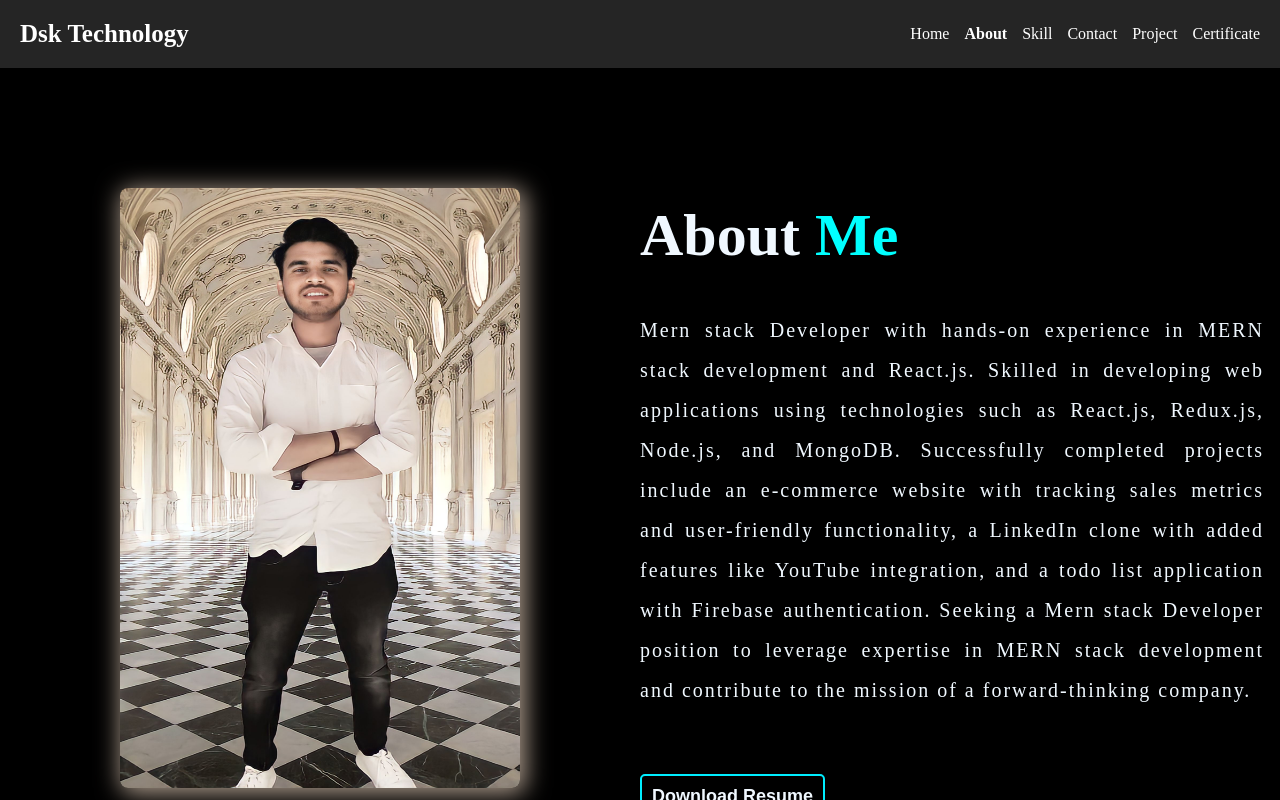
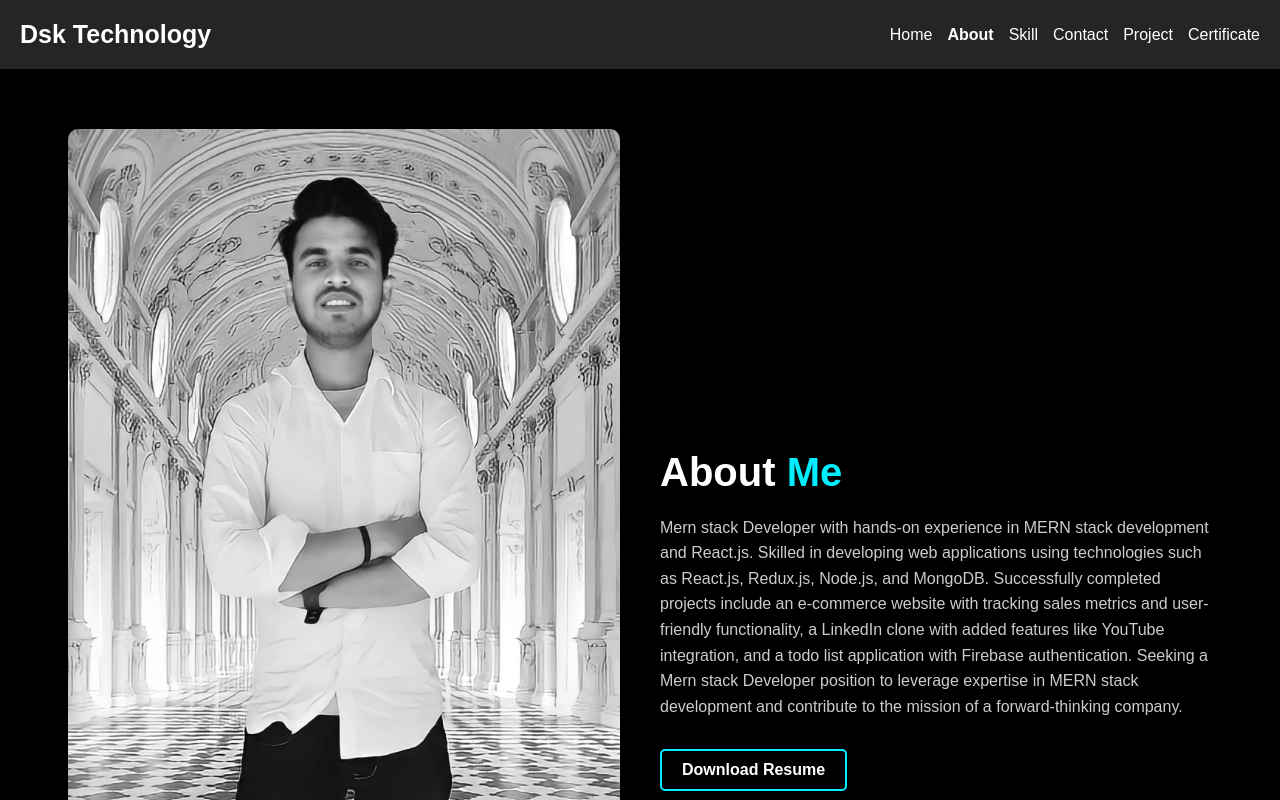
Before and after one commit to Md-TAUSEEF/Portfolio, a React (Vite) app: page /about in a window 1280 px wide. Shown: the top 800 px of the page. Built offline with nearby package versions, Linux system fonts and the light colour scheme.

Commit message:
Update About.css

```diff
--- a/src/Components/Pages/About.css
+++ b/src/Components/Pages/About.css
@@ -1,64 +1,107 @@
-.about_container{
+* {
+    margin: 0;
+    padding: 0;
+    box-sizing: border-box;
+  }
+
+  html, body {
+    width: 100%;
+    overflow-x: hidden;
+    font-family: Arial, sans-serif;
+  }
+
+
+  .about_container {
     display: flex;
+    flex-wrap: wrap;
     align-items: center;
     justify-content: space-between;
-    background-color: black;
+    padding: 40px clamp(1rem, 5vw, 3rem);
+    background-color: #000;
+    color: #fff;
     width: 100%;
-    height: 100%;
+    max-width: 100%;
   }
 
-.about_left img{
-    width: 400px;
-    height: 600px;
-    border-radius: 8px;
-    margin: 120px ;
-   box-shadow:3px 3px 25px 2px rgb(180,162,146);
+  .about_left {
+    flex: 1 1 300px;
+    display: flex;
+    justify-content: center;
+    padding: 20px;
   }
 
-.about_right{
-    margin-right: 16px;
+  .about_left img {
+    max-width: 100%;
+    height: auto;
+    border-radius: 10px;
+    filter: grayscale(100%);
+    display: block;
   }
 
-.about_right h1{
-    font-size: 60px;
-    color: aliceblue;
+  .about_right {
+    flex: 1 1 300px;
+    padding: 20px;
   }
 
-.about_right h1:hover{
-    text-shadow:0 0 5px rgb(250, 251, 251), 0 0 25px rgb(245, 247, 247), 0 0 50pc rgb(251, 253, 253), 0 0 100px rgb(252, 253, 253), 0 0 200px rgb(248, 251, 251);
-    cursor: pointer;
-}
-.about_right h1 span{
-    color: aqua;
+  .about_right h1 {
+    font-size: 2.5rem;
+    margin-bottom: 20px;
   }
 
-.about_right p{
-    color: aliceblue;
-    font-size: 20px;
-    line-height: 2;
-    letter-spacing: 2px;
-    margin-bottom: 4rem;
-    text-align: justify;
-    text-justify: inter-word;
-
+  .about_right h1 span {
+    color: #0ef;
   }
 
-.about_right button{
-    display: flex;
-    align-items: center;
-    justify-content: center;
-    background-color: transparent;
-    border: 2px solid #0ef;
-    padding: 10px;
-    color: aliceblue;
-    text-decoration: none;
-    font-size: 18px;
-    font-weight: bold;
-    margin-top: 50px;
-    cursor: pointer;
+  .about_right p {
+    font-size: 1rem;
+    line-height: 1.6;
+    margin-bottom: 30px;
+    color: #ccc;
   }
 
-.about_right button:hover{
+  .about_right button {
+    padding: 10px 20px;
+    border: 2px solid #0ef;
+    background-color: transparent;
+    color: #fff;
+    font-size: 1rem;
+    font-weight: bold;
     cursor: pointer;
-    box-shadow: 0 0 5px cyan, 0 0 25px cyan, 0 0 50pc cyan, 0 0 100px cyan, 0 0 200px cyan;
+    transition: box-shadow 0.3s ease;
   }
+
+  .about_right button:hover {
+    box-shadow: 0 0 5px #0ef, 0 0 25px #0ef, 0 0 50px #0ef;
+  }
+
+  /* MOBILE RESPONSIVENESS */
+  @media (max-width: 768px) {
+    .about_container {
+      flex-direction: column;
+      text-align: center;
+      padding: 20px 10px;
+    }
+
+    .about_left,
+    .about_right {
+      width: 100%;
+      padding: 10px;
+    }
+
+    .about_right h1 {
+      font-size: 2rem;
+    }
+
+    .about_right p {
+      font-size: 0.95rem;
+    }
+
+    .about_left img {
+      max-width: 280px;
+    }
+
+    .about_right button {
+      font-size: 0.9rem;
+      padding: 8px 16px;
+    }
+  }
```
Lines whose indentation alone changed are shown as unchanged.
